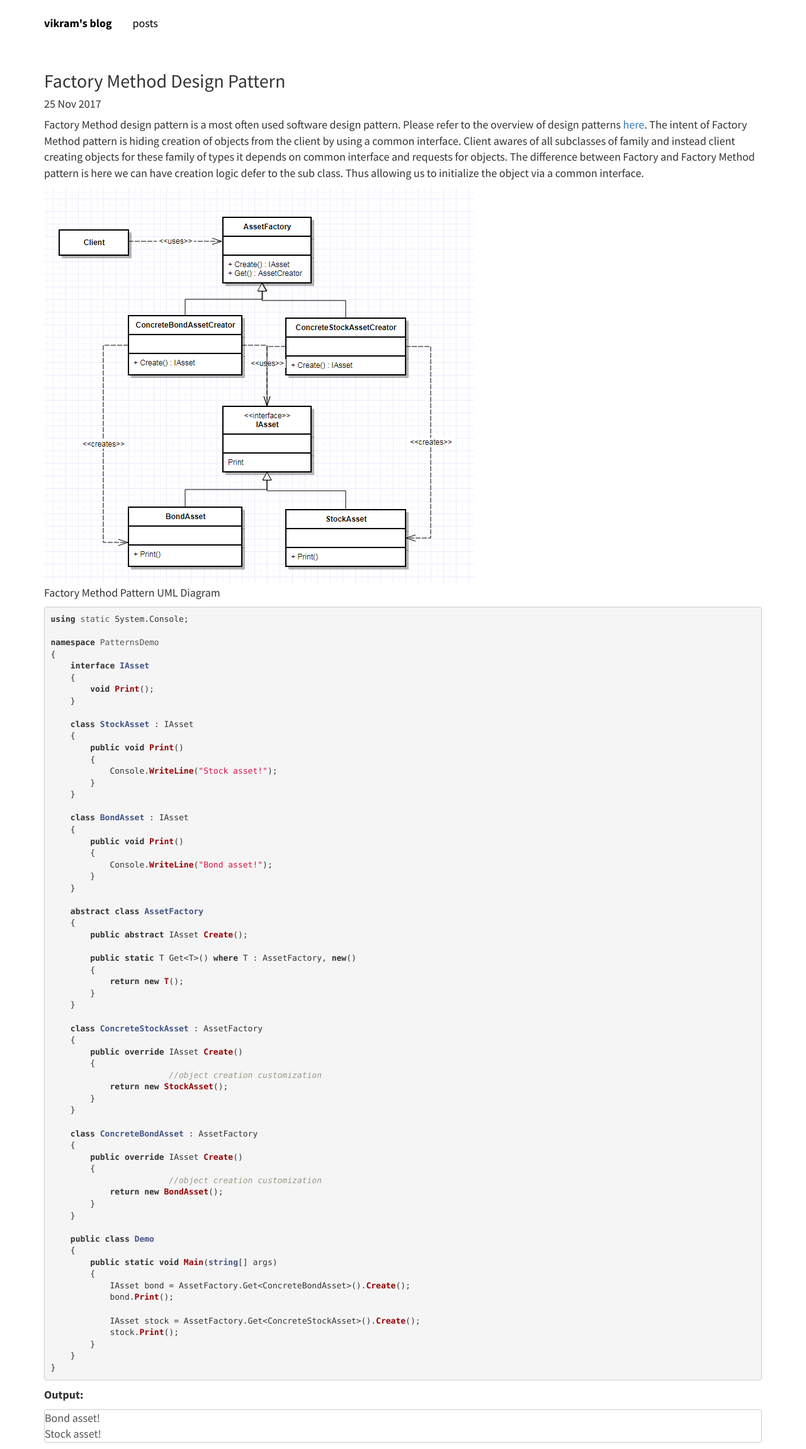
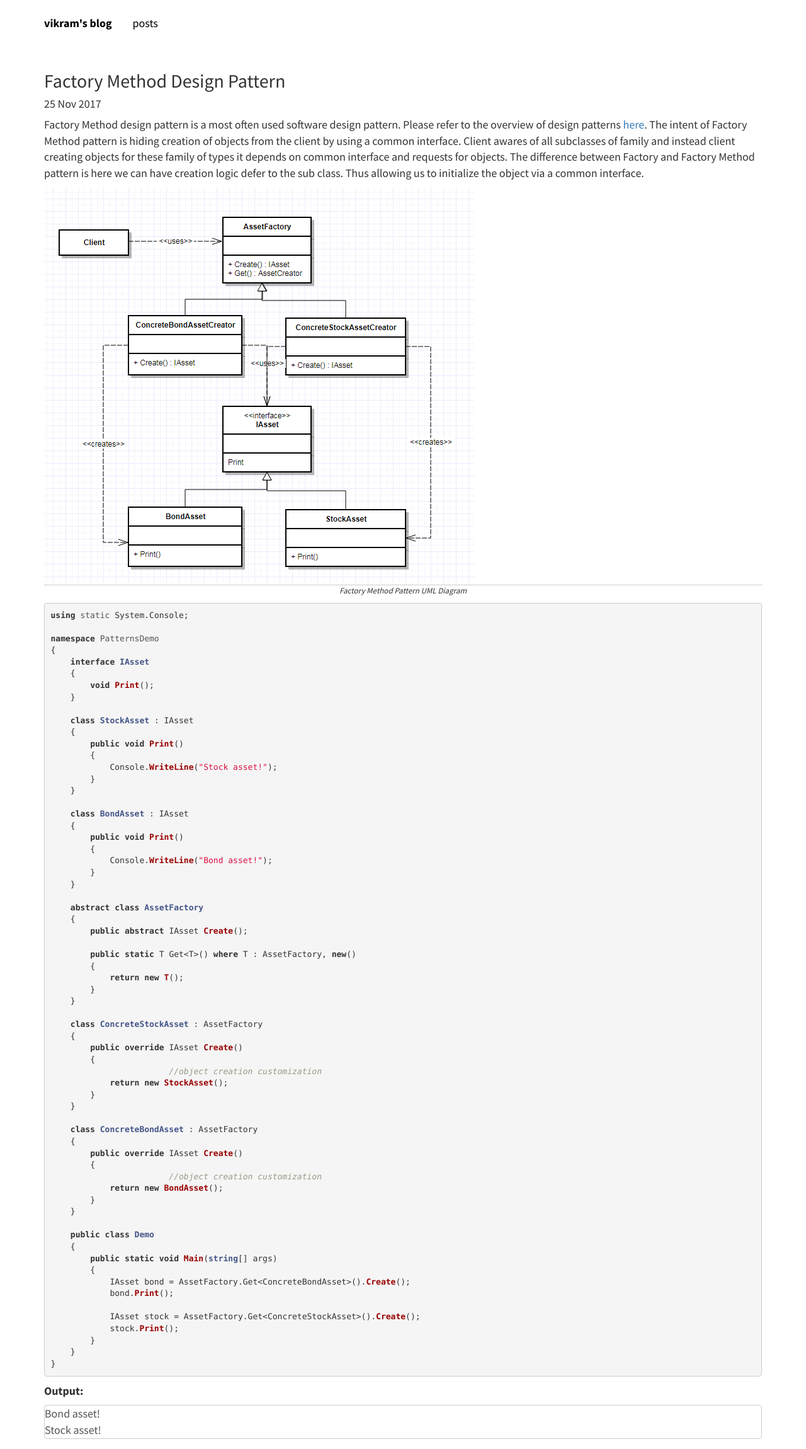
Before and after one commit to srirangamv/srirangamv.github.io, a Jekyll site: the page built from _posts/2017-11-25-factory-method-design-pattern.md, in a window 1280 px wide. Shown: the whole page at 63% size. Built offline with Jekyll 4.4.1, drawn with Linux system fonts in a browser that asks for light colours; nearby versions of some CDN libraries.

Commit message:
changing css general

```diff
--- a/_layouts/default.html
+++ b/_layouts/default.html
@@ -17,8 +17,8 @@
     <link rel="apple-touch-icon" href="/images/favicon.ico">
     <link rel="stylesheet" href="http://maxcdn.bootstrapcdn.com/bootstrap/3.3.7/css/bootstrap.min.css">
     <link rel="stylesheet" href="https://fonts.googleapis.com/css?family=Source+Sans+Pro:300,400,700">
+    <link rel="stylesheet" type="text/css" href="/css/syntax.css" />
     <link rel="stylesheet" type="text/css" href="/css/style.css" />
-    <link rel="stylesheet" type="text/css" href="/css/syntax.css" />
 </head>
 <body>
     <div>
--- a/css/style.css
+++ b/css/style.css
@@ -324,3 +324,13 @@
     height: auto;
   }
 }
+
+figure figcaption {
+  display: block;
+  text-align: center;
+  counter-increment: figures;
+  letter-spacing: normal;
+  border-top: solid 1px #ccc;
+  font-style: italic;
+  font-size: small;
+}
--- a/css/syntax.css
+++ b/css/syntax.css
@@ -1,4 +1,4 @@
-.highlight  { background: #ffffff; font-size: 14px }
+.highlight  { font-family: monospace!important; font-size: 1em!important; background-color: #FFFFFF!important; }
 .highlight .c { color: #999988; font-style: italic } /* Comment */
 .highlight .err { color: #a61717; background-color: #e3d2d2 } /* Error */
 .highlight .k { font-weight: bold } /* Keyword */
```
